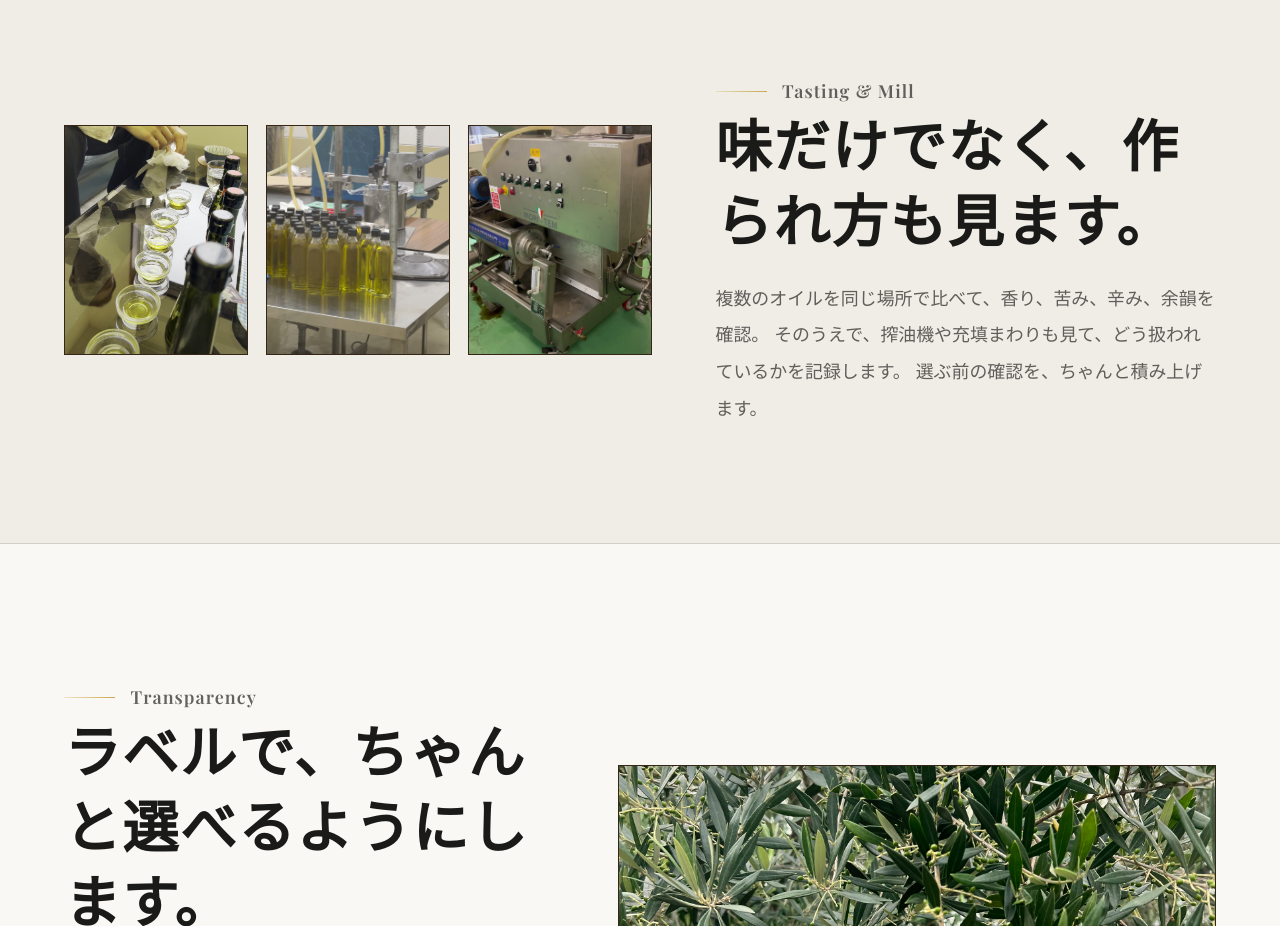
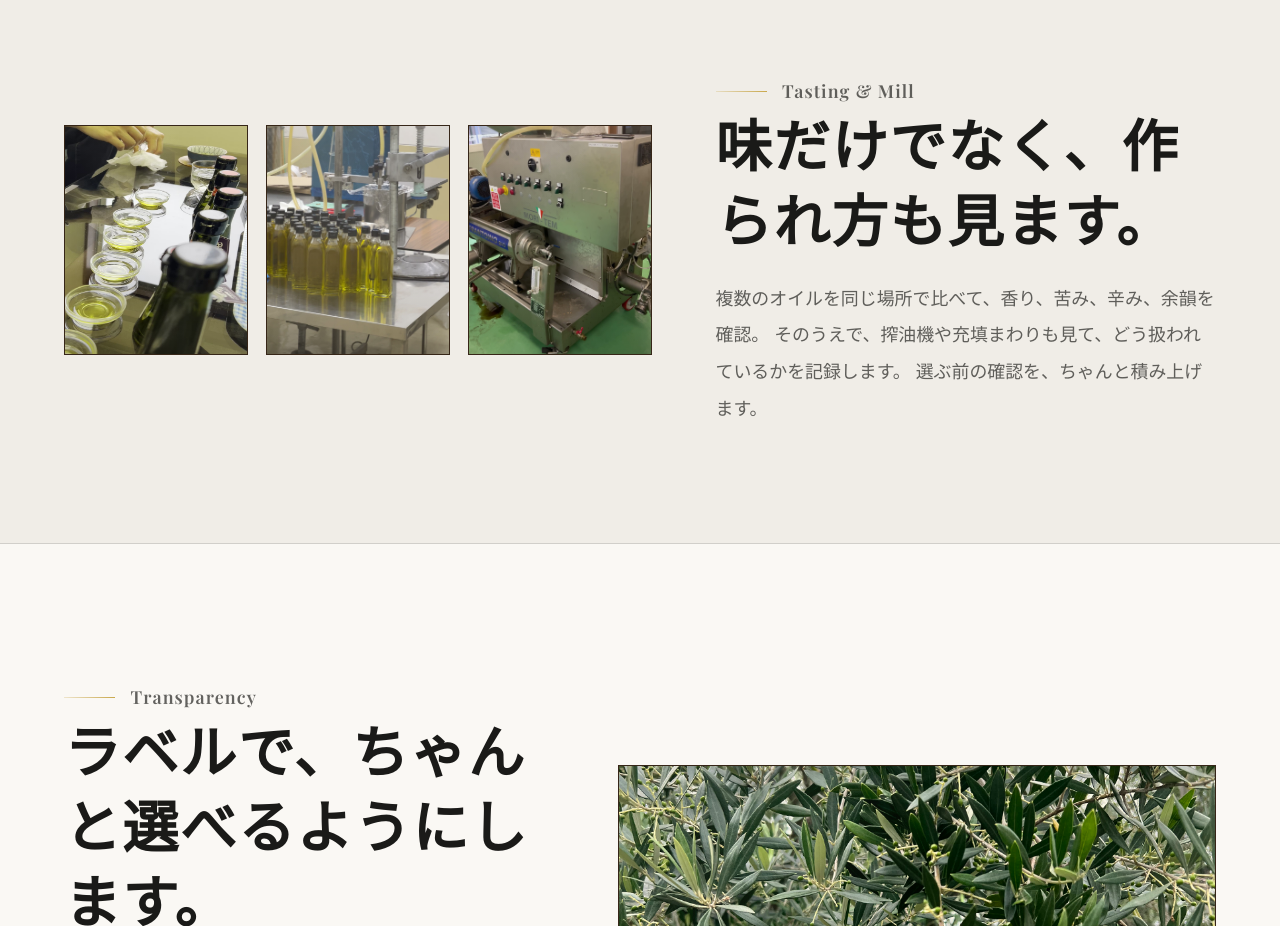
Before and after one commit to hikaruendo/olive1-theme, a Next.js app in the folder vercel-lp/: page / in a window 1280 px wide. Shown: the part 2720-3646 px from the top of the page. Built offline with nearby package versions, Linux system fonts and the light colour scheme; a web font is replaced by a local one.

Commit message:
Crop tasting image to remove face reflection

```diff
--- a/vercel-lp/src/app/page.tsx
+++ b/vercel-lp/src/app/page.tsx
@@ -98,7 +98,7 @@ export default function Home() {
         <div className="process-media-grid" aria-label="Shodoshima tasting and production photos">
           <figure className="image-frame process-card process-card-tasting">
             <Image
-              src="/images/shodoshima-tasting.jpg"
+              src="/images/shodoshima-tasting-cropped.jpg"
               alt="Hands tasting olive oil samples at a glass table"
               fill
               sizes="(max-width: 900px) 100vw, 34vw"
```
Also changed, not shown: vercel-lp/public/images/shodoshima-tasting-cropped.jpg (added), vercel-lp/public/images/shodoshima-tasting.jpg (deleted).
